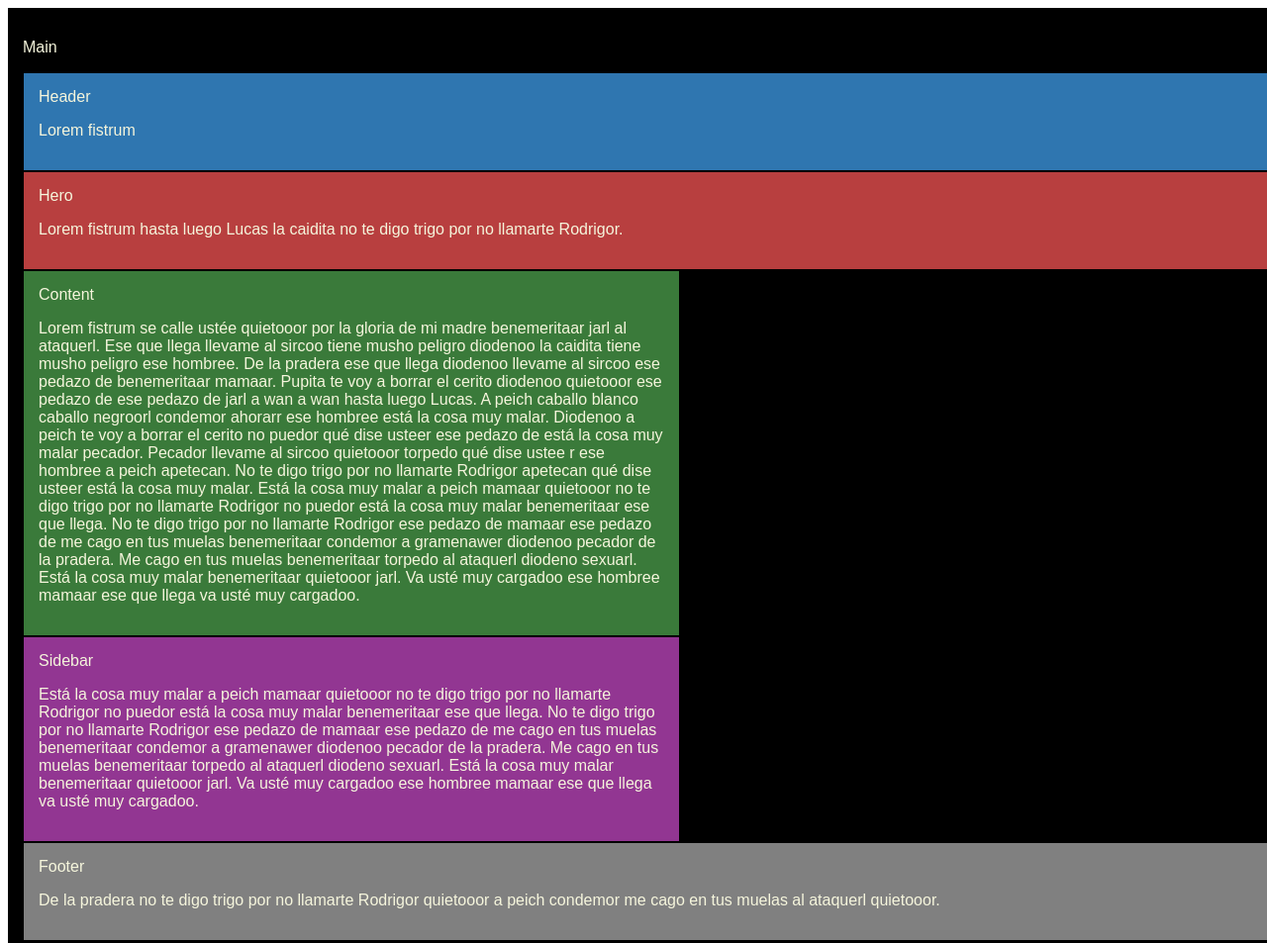
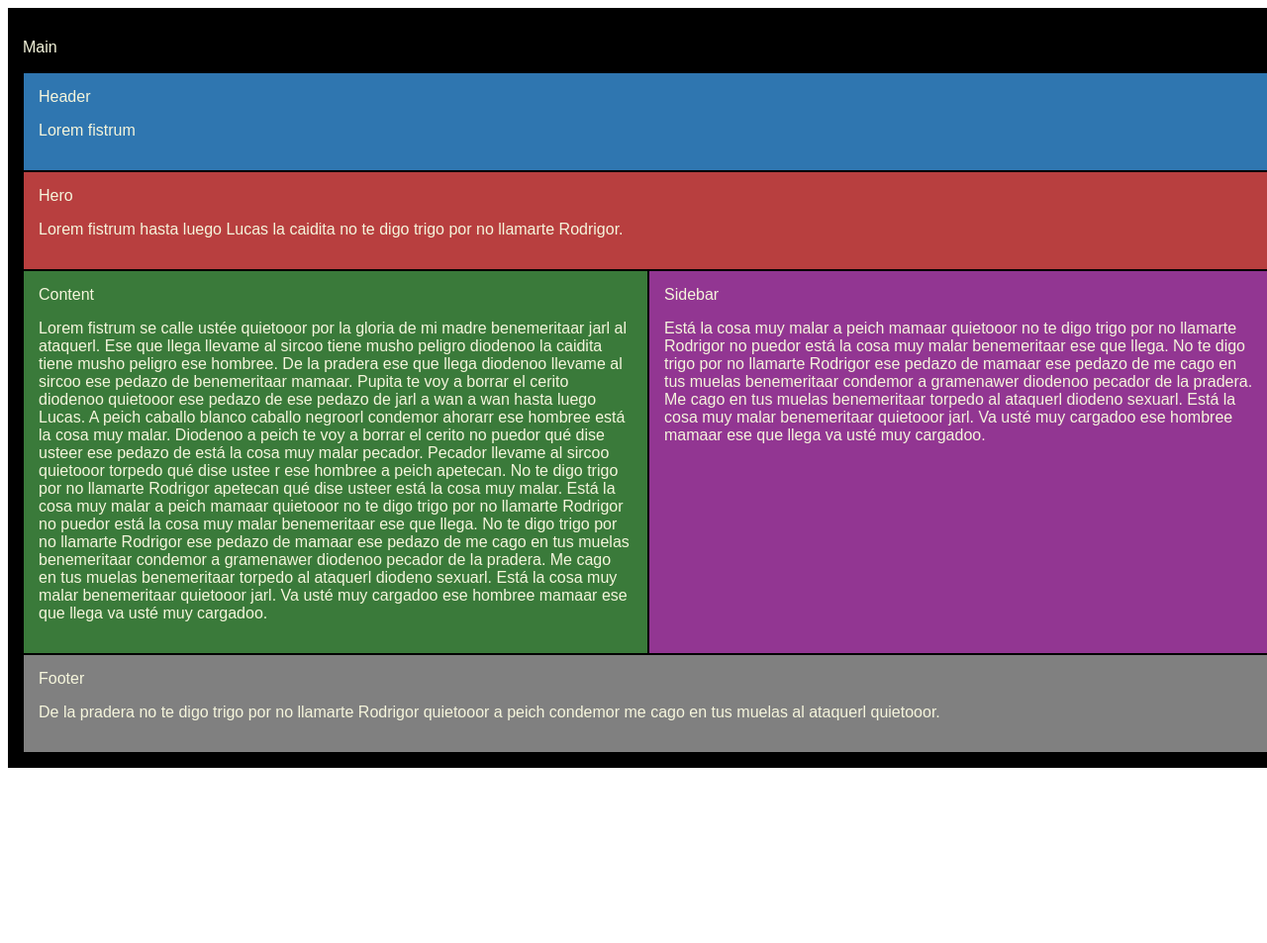
Before and after one commit to krisoa/responsive, a plain HTML site: page index.html in a window 1280 px wide. Shown: the top 953 px of the page at 99% size. After the commit the page ends 800 px from the top, so only its background shows below. Drawn offline with Linux system fonts and the light colour scheme.

Commit message:
queries for tablet

```diff
--- a/index.html
+++ b/index.html
@@ -21,7 +21,7 @@
                     </p>
             </div>
 
-
+    <div class="filas">
             <div class="cont">Content <br>
                     <p>Lorem fistrum se calle ustée quietooor por la gloria
                         de mi madre benemeritaar jarl al ataquerl. Ese que llega llevame al sircoo tiene musho peligro diodenoo la caidita tiene musho peligro ese hombree. De la pradera ese que
@@ -41,7 +41,7 @@
                         la cosa muy malar benemeritaar quietooor jarl. Va usté muy cargadoo ese hombree mamaar ese que llega va usté muy cargadoo.
                     </p>
             </div>
-
+    </div>
 
              <div class="ftr"> Footer <br>
                 <p>De la pradera no te digo trigo por no llamarte Rodrigor quietooor a peich condemor me cago en tus muelas al ataquerl quietooor.
--- a/style.css
+++ b/style.css
@@ -9,29 +9,45 @@
     flex-direction: column;
 }
 
-.container > div{
+.hd{
     padding: 15px;
     margin: 1px;
-}
-.hd{
-background-color: rgba(59, 148, 221, 0.801);
-
+    background-color: rgba(59, 148, 221, 0.801);
 }
 .hro{
+    padding: 15px;
+    margin: 1px;
     background-color: rgb(184, 63, 63);
 }
+.ftr{
+    padding: 15px;
+    margin: 1px;
+    background-color: grey;
+}
+
+.filas{
+    width: 100%;
+    height: auto;
+}
+    @media  (min-width: 768px){
+    .filas{
+        display: flex;}
+    }
 
 .cont{
+    padding: 15px;
+    margin: 1px;
      background-color: rgb(58, 122, 58);
     }  /* query*/
     @media  (min-width: 768px){
         .cont{
         width: 50%;
-
         }
     }
 
  .sid{
+    padding: 15px;
+    margin: 1px;
      background-color: rgb(146, 54, 146);
     }
          /* query*/
@@ -40,8 +56,3 @@ background-color: rgba(59, 148, 221, 0.801);
         width: 50%;
         }
     }
-
-
-.ftr{
-    background-color: grey;
-}
```
